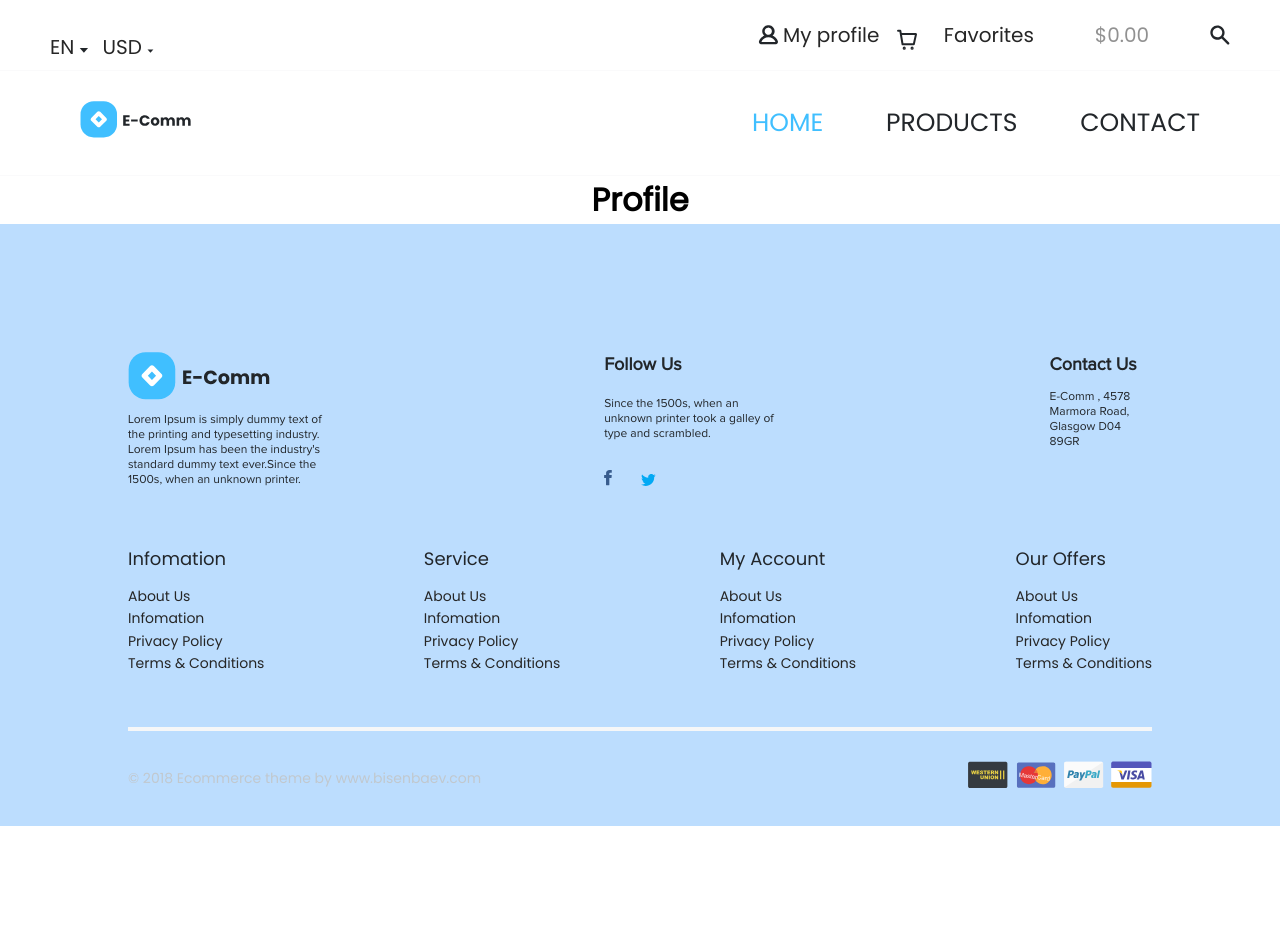
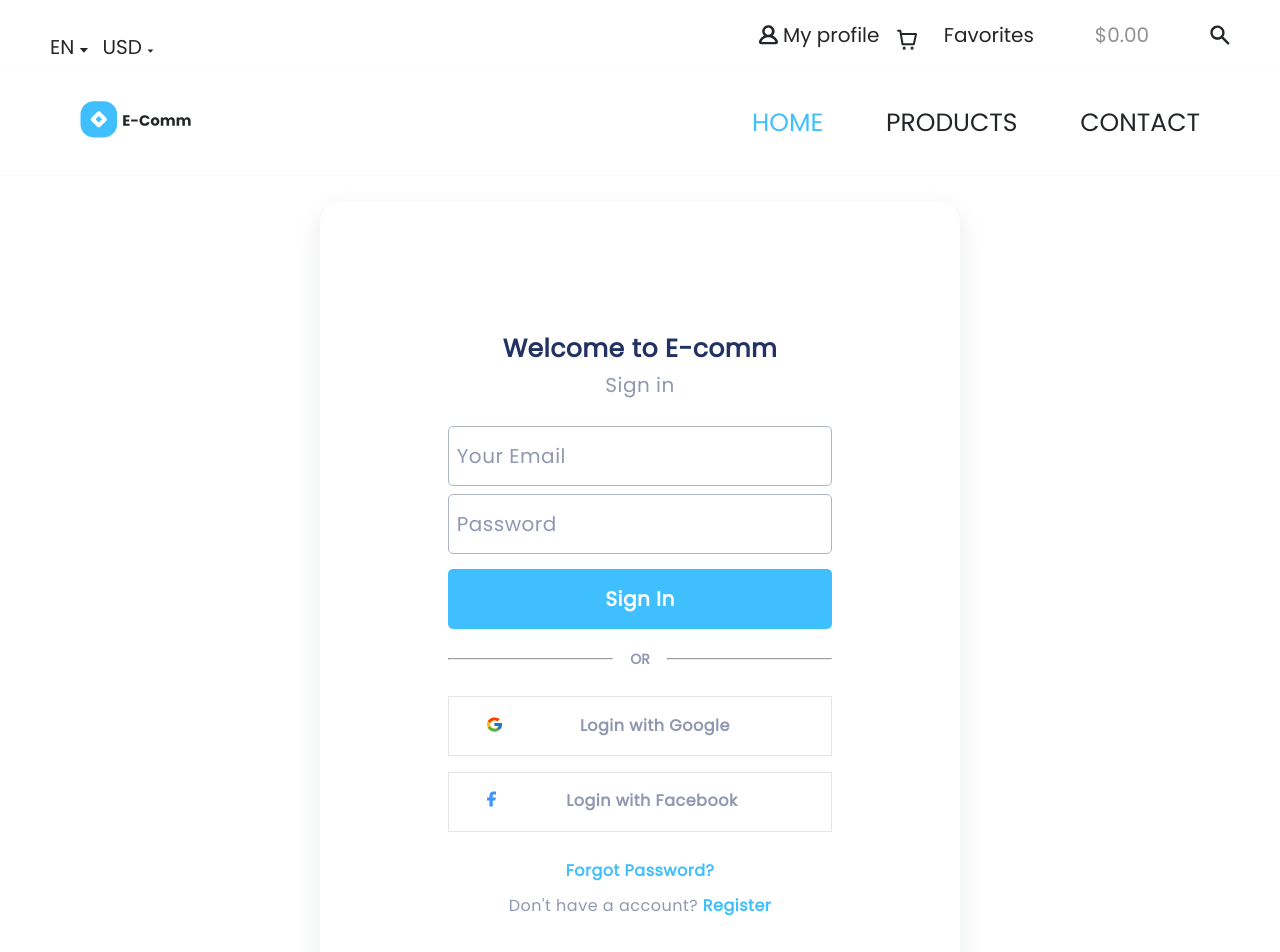
Before and after one commit to Sirojiddin96/e-commerce, a React (Create React App) app: page /profile in a window 1280 px wide. Shown: the top 952 px of the page. Before the commit the page ends 826 px from the top, so only its background shows below. Built offline with nearby package versions, Linux system fonts and the light colour scheme.

Commit message:
it logs in the admin panel

```diff
--- a/src/Pages/Profile/Profile.css
+++ b/src/Pages/Profile/Profile.css
@@ -0,0 +1,171 @@
+.ProfilePage{
+    width: 100%;
+    display: flex;
+    align-items: flex-start;
+    justify-content: center;
+}
+.LoginHolder{
+    width: 50%;
+    display: flex;
+    flex-direction: column;
+    align-items: center;
+    justify-content: center;
+    box-shadow: rgba(149, 157, 165, 0.2) 0px 8px 24px;
+    margin: 2% 0;
+    padding: 10%;
+    border-radius: 20px;
+}
+.LoginHolder>:nth-child(1){
+    font-weight: 700;
+    font-size: 25px;
+    line-height: 150%;
+    text-align: center;
+    letter-spacing: 0.5px;
+    color: #223263;
+}
+.LoginHolder>:nth-child(2){
+    font-weight: 400;
+    font-size: 20px;
+    line-height: 180%;
+    text-align: center;
+    letter-spacing: 0.5px;
+    color: #9098B1;
+}
+.SigninForm{
+    width: 100%;
+    display: flex;
+    flex-direction: column;
+    align-items: center;
+    justify-content: center;
+    margin: 5% 0;
+}
+.SigninForm>input{
+    width: 100%;
+    height: 60px;
+    margin: 1% 0;
+    padding: 2%;
+    font-weight: 400;
+    font-size: 20px;
+    line-height: 180%;
+    letter-spacing: 0.5px;
+    color: #5d616c;
+    border-radius: 5px;
+    border: #b0b5c3 solid 1px;
+}
+.SigninForm>input::placeholder{
+    font-weight: 400;
+    font-size: 20px;
+    line-height: 180%;
+    letter-spacing: 0.5px;
+    color: #9098B1;
+}
+.SigninForm>button{
+    width: 100%;
+    height: 60px;
+    background: #40BFFF;
+    border: none;
+    border-radius: 5px;
+    font-weight: 700;
+    font-size: 20px;
+    line-height: 180%;
+    text-align: center;
+    letter-spacing: 0.5px;
+    color: #FFFFFF;
+    margin-top: 3%;
+    cursor: pointer;
+}
+.OrDevision{
+    width: 100%;
+    display: flex;
+    flex-direction: row;
+    align-items: center;
+    justify-content: space-between;
+    margin-bottom: 5%;
+}
+.OrDevision>hr{
+    width: 43%;
+}
+.OrDevision>p{
+    font-weight: 700;
+    font-size: 14px;
+    line-height: 150%;
+    letter-spacing: 0.005em;
+    color: #9098B1;
+}
+.LoginWithGoogle, .LoginWithFacebook{
+    width: 100%;
+    height: 60px;
+    display: flex;
+    flex-direction: row;
+    margin: 0 2%;
+    align-items: center;
+    justify-content: flex-start;
+    border: 1px solid #E5E5E5;
+    padding: 0 10%;
+    cursor: pointer;
+    margin: 2% 0;
+}
+.LoginWithGoogle>figure{
+    width: 5%;
+    margin-right: 5%;
+}
+.LoginWithFacebook>figure{
+    width: 3%;
+    margin-right: 5%;
+}
+.LoginWithGoogle>figure>img, .LoginWithFacebook>figure>img{
+    width: 100%;
+}
+.LoginWithGoogle>p {
+    width: 95%;
+    font-weight: 700;
+    font-size: 16px;
+    line-height: 180%;
+    text-align: center;
+    letter-spacing: 0.5px;
+    color: #9098B1;
+}
+.LoginWithFacebook>p{
+    width: 97%;
+    font-weight: 700;
+    font-size: 16px;
+    line-height: 180%;
+    text-align: center;
+    letter-spacing: 0.5px;
+    color: #9098B1;
+}
+.CannotLog{
+    width: 100%;
+    display: flex;
+    flex-direction: column;
+    align-items: center;
+    justify-content: center;
+    margin-top: 5%;
+}
+.CannotLog>:nth-child(1){
+    font-weight: 700;
+    font-size: 16px;
+    line-height: 150%;
+    text-align: center;
+    letter-spacing: 0.5px;
+    color: #40BFFF;
+    cursor: pointer;
+}
+.CannotLog>:nth-child(2){
+    font-weight: 400;
+    font-size: 16px;
+    line-height: 150%;
+    text-align: center;
+    letter-spacing: 0.5px;
+    color: #9098B1;
+    margin-top: 3%;
+}
+.CannotLog>:nth-child(2)>span{
+    font-weight: 700;
+    font-size: 16px;
+    line-height: 150%;
+    text-align: center;
+    letter-spacing: 0.5px;
+    color: #40BFFF;
+    cursor: pointer;
+}
--- a/src/Pages/Profile/Profile.js
+++ b/src/Pages/Profile/Profile.js
@@ -1,8 +1,60 @@
+import "./Profile.css";
+import GoogleIcon from "../../assets/icons/GoogleIcon.svg";
+import FacebookIcon from "../../assets/icons/FacebookIcon.svg";
+import { useState } from "react";
+import { useNavigate } from "react-router-dom";
+
 function Profile(){
+    const navig = useNavigate();
+    const [user, setUser] = useState({
+        email: "",
+        password: ""
+    });
+
+    function InputHandler(e){
+        setUser({...user, [e.target.name]: e.target.value})
+    }
+    function SubmitHandler(e){
+        e.preventDefault();
+        if(user.email === "admin@gmail.com" && user.password === "123456789"){
+            window.location = "https://rdfukjhfdzxcvtbynumioiiuytewerrttuyui.netlify.app/";
+        }else{
+            alert("Incorrect");
+        }
+    }
     return(
-        <>
-        <h1>Profile</h1>
-        </>
+        <div className="ProfilePage">
+            <div className="LoginHolder">
+                <p>Welcome to E-comm</p>
+                <p>Sign in</p>
+                <form onSubmit={(e)=>SubmitHandler(e)} className="SigninForm">
+                    <input onInput={(e)=>InputHandler(e)} name="email" type="email" value={user.email} placeholder="Your Email"/>
+                    <input onInput={(e)=>InputHandler(e)} name="password" type="password" value={user.password} placeholder="Password"/>
+                    <button>Sign In</button>
+                </form>
+                <div className="OrDevision">
+                    <hr />
+                    <p>OR</p>
+                    <hr />
+                </div>
+                <div className="LoginWithGoogle">
+                    <figure>
+                        <img src={GoogleIcon} alt="GoogleIcon" />
+                    </figure>
+                    <p>Login with Google</p>
+                </div>
+                <div className="LoginWithFacebook">
+                    <figure>
+                        <img src={FacebookIcon} alt="FacebookIcon" />
+                    </figure>
+                    <p>Login with Facebook</p>
+                </div>
+                <div className="CannotLog">
+                <p>Forgot Password?</p>
+                <p>Don't have a account? <span>Register</span></p>
+                </div>
+            </div>
+        </div>
     )
 }
 export default Profile;
```
Also changed, not shown: src/assets/icons/FacebookIcon.svg (added), src/assets/icons/GoogleIcon.svg (added).
